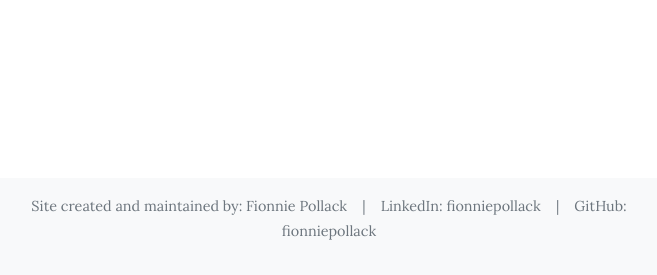
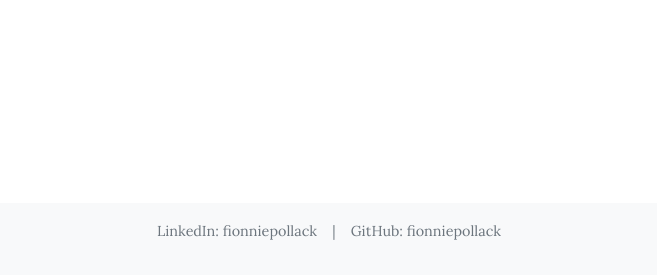
Before and after one commit to fionniepollack/recipe-berry, a Flask app: page /cuisines in a window 1280 px wide. Shown: the part 525-800 px from the top of the page, without its empty margins (311-968 px from the left). Run offline with Flask 2, Linux system fonts and the light colour scheme; data that the repository does not hold is empty; some web fonts are replaced.

Commit message:
Update footer contents

```diff
--- a/requirements.txt
+++ b/requirements.txt
@@ -14,3 +14,4 @@ urllib3==1.25.9
 Werkzeug==1.0.1
 requests==2.24
 Faker==6.3.0
+pytest
--- a/templates/base.html
+++ b/templates/base.html
@@ -147,8 +147,7 @@
   <footer class="footer fixed-bottom mt-auto py-3 bg-light">
     <div class="container">
       <p class="text-muted text-center" style="font-size:90%;">
-        Site created and maintained by: Fionnie Pollack &nbsp;&nbsp; | &nbsp;&nbsp; LinkedIn: fionniepollack
-        &nbsp;&nbsp; | &nbsp;&nbsp; GitHub: fionniepollack
+        LinkedIn: fionniepollack &nbsp;&nbsp; | &nbsp;&nbsp; GitHub: fionniepollack
       </p>
     </div>
   </footer>
```
